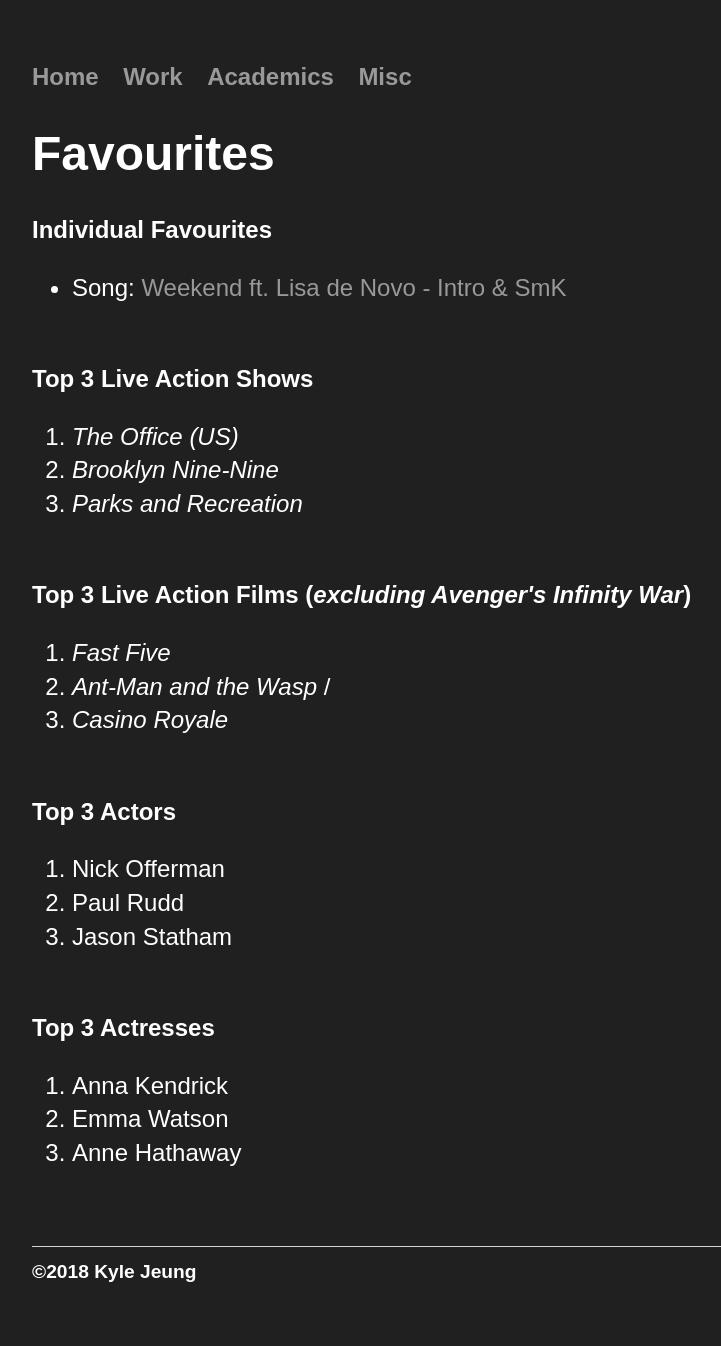
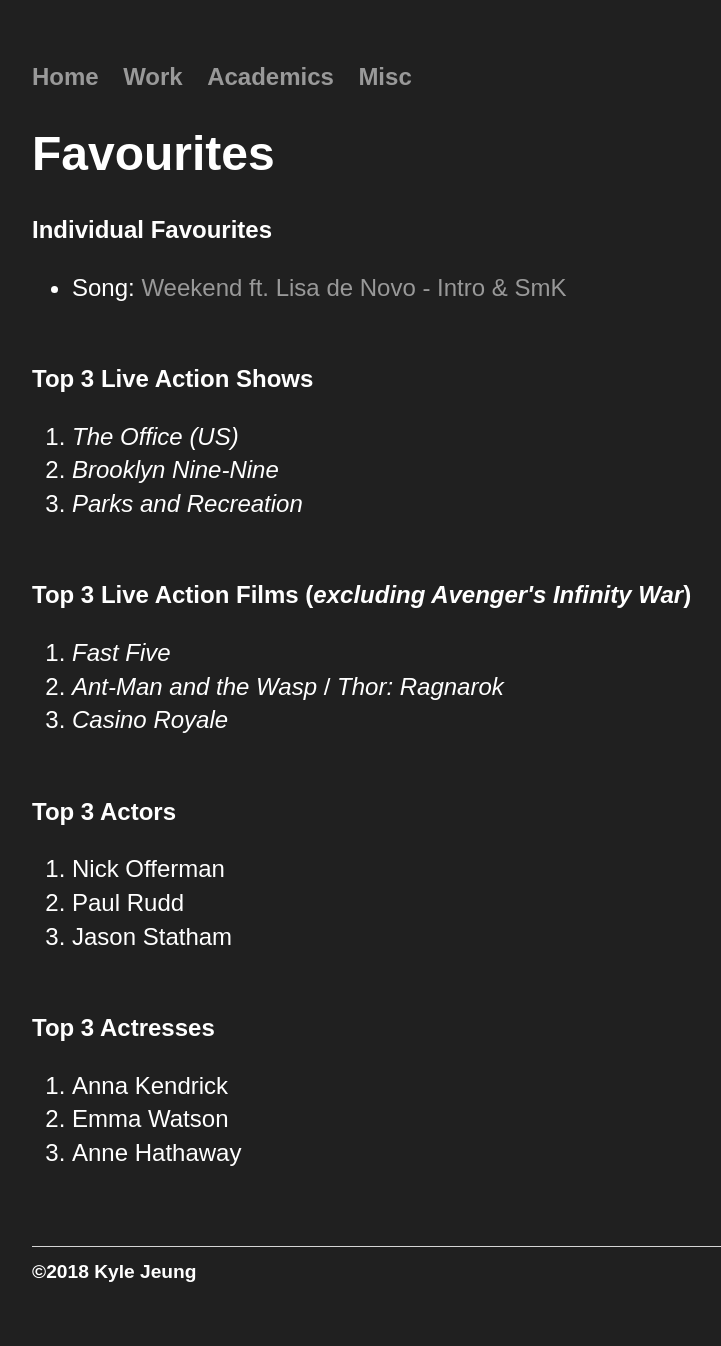
Before and after one commit to jeungkyle/portfolio, a Jekyll site: the page built from favourites/index.html, in a window 1280 px wide. Shown: the whole page, without its empty margins (160-881 px from the left). Built offline with Jekyll 4.4.1, drawn with Linux system fonts in a browser that asks for light colours.

Commit message:
Update index.html

```diff
--- a/favourites/index.html
+++ b/favourites/index.html
@@ -23,7 +23,7 @@
 	<b>Top 3 Live Action Films (<i>excluding Avenger's Infinity War</i>)</b><br>
 	<ol>
 		<li><i>Fast Five</i></li>
-		<li><i>Ant-Man and the Wasp</i> / <Thor: Ragnarok</i></li>
+		<li><i>Ant-Man and the Wasp</i> / <i>Thor: Ragnarok</i></li>
 		<li><i>Casino Royale</i></li>
 	</ol><br>
 <p>
```
